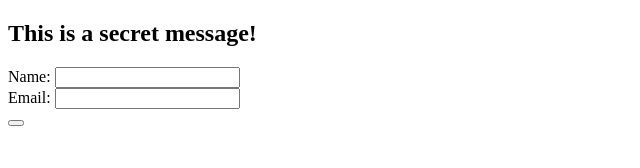
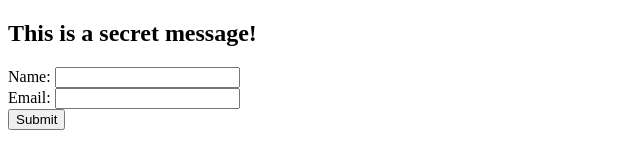
Before and after one commit to fullstack-decal-fa22/hw1-afkarim, a plain HTML site: page secret.html in a window 1280 px wide. Shown: the whole page, without its empty margins (0-640 px from the left). Drawn offline with Linux system fonts and the light colour scheme.

```diff
--- a/secret.html
+++ b/secret.html
@@ -12,7 +12,7 @@
             <label>Email:</label>
             <input type="text" id="email"/>
             <br>
-            <button type="submit"></button>
+            <input type="submit"/>
         </form>
     </body>
 </html>
```
